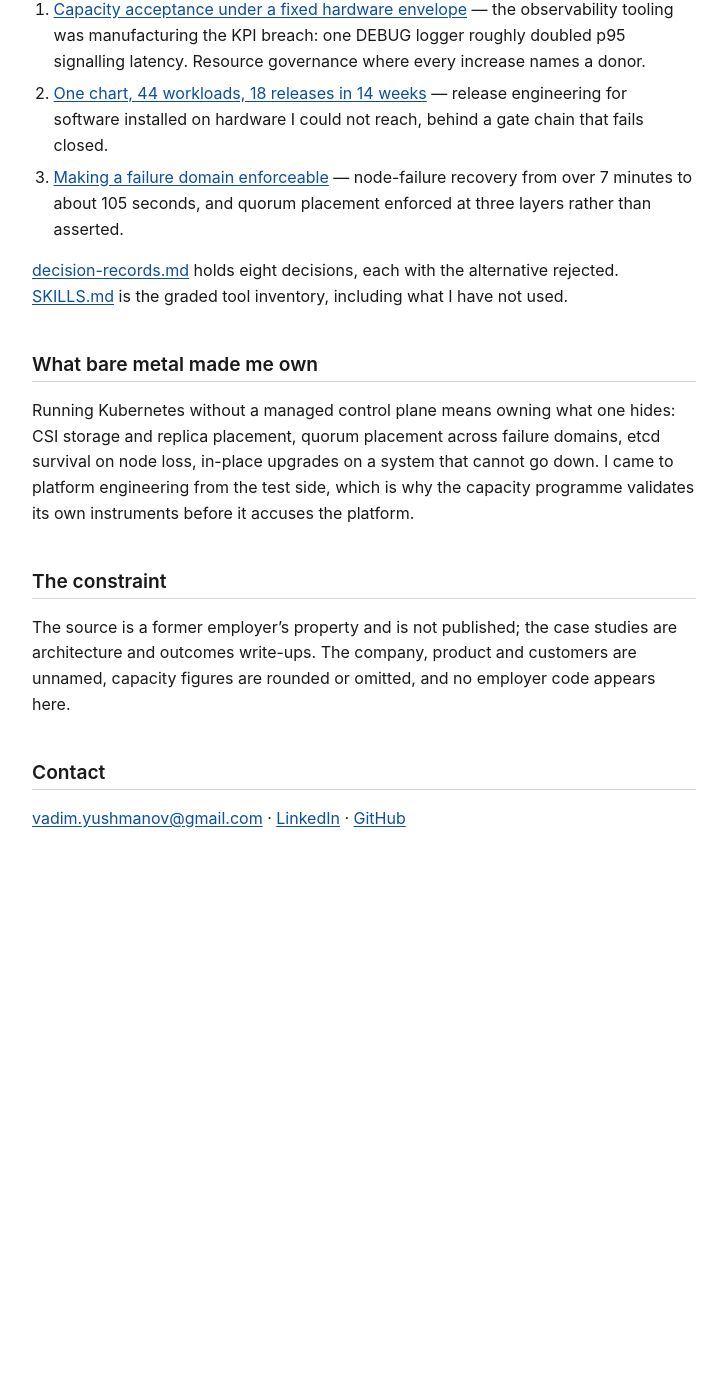
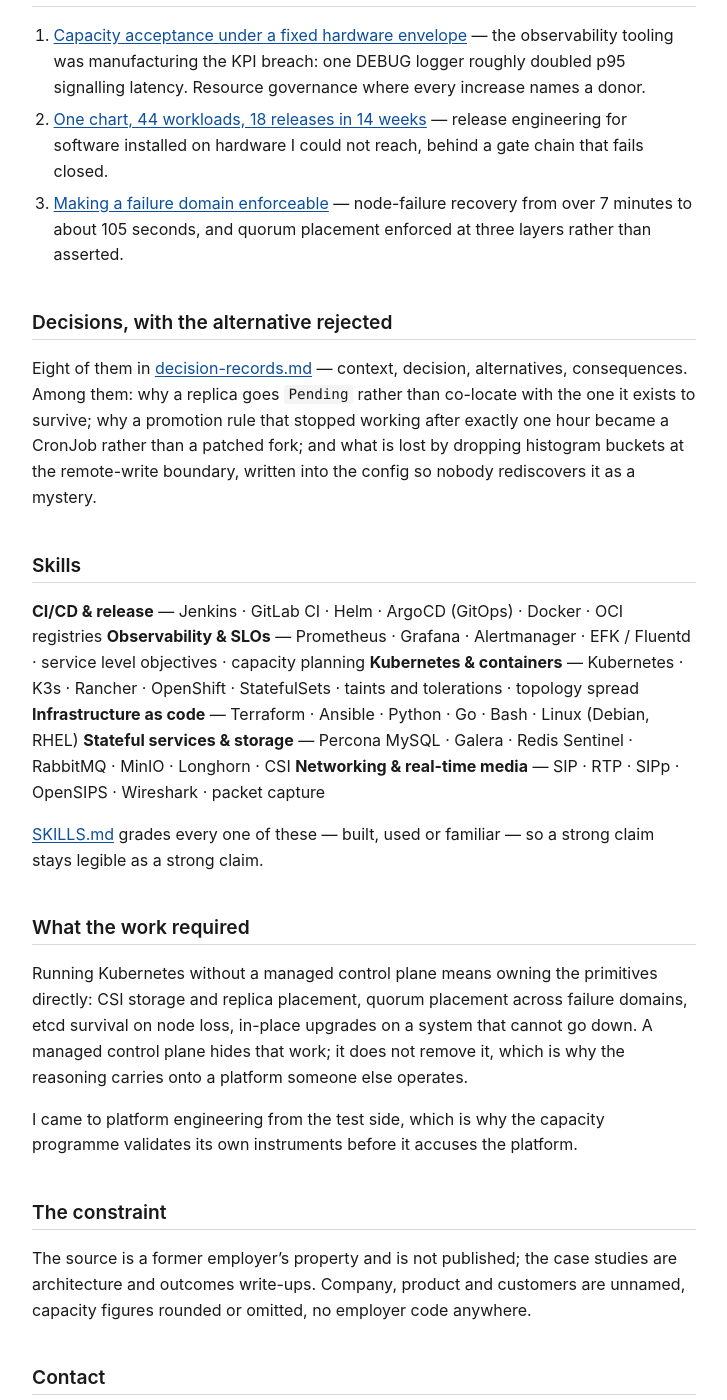
Before and after one commit to vvyushmanov/vvyushmanov.github.io, a Jekyll site: the page built from index.md, in a window 1280 px wide and 1400 px high, scrolled down 664 px. Shown: the whole window, without its empty margins (276-1003 px from the left). Built offline with Jekyll 4.4.1, drawn with Linux system fonts in a browser that asks for light colours; before the commit the page ends 1591 px from its top, so only the background shows below that; some of the changed text lies outside the part shown.

Commit message:
docs: surface skills, name the decisions, stop framing the work as bare-metal-only
Skills get their own section on the landing page with the six named groups and
a link to the graded inventory, instead of one trailing sentence after the case
studies.

The decision-records link now names three of the eight — a Pending replica, a
promotion rule that expired after exactly one hour, and what is lost by
dropping histogram buckets — so there is a reason to click it.

SKILLS.md's "Not yet" section is gone. It was an inventory of absences, and the
built/used/familiar grades above it already do the calibration. What replaces
it is what I would fix first: policy as code, and infrastructure code tested
the way I demanded the platform be tested.

The positioning no longer reads as a bare-metal specialism. Running Kubernetes
without a managed control plane means owning the primitives directly; a managed
control plane hides that work, it does not remove it.

```diff
--- a/index.md
+++ b/index.md
@@ -5,26 +5,27 @@ title: "Vadim Iushmanov (Yushmanov)"
 
 # Vadim Iushmanov (Yushmanov)
 
-**Platform Engineer / DevOps Engineer** — Kubernetes on bare metal, and the
-CI/CD, storage and reliability work that keeps it standing.
+**Platform Engineer / DevOps Engineer** — Kubernetes, CI/CD, and the reliability
+work that keeps a platform standing after it ships.
 
 ## Verifiable without taking my word for it
 
 - **[OT-CONTAINER-KIT/redis-operator #1684](https://github.com/OT-CONTAINER-KIT/redis-operator/pull/1684)**
   — a 1.4k-star Kubernetes operator's Helm chart did not template a field its
-  own CRD already supported, forcing users into a post-install
-  `kubectl patch` that races the reconciler. I filed
+  own CRD already supported, forcing users into a post-install `kubectl patch`
+  that races the reconciler. I filed
   [the issue](https://github.com/OT-CONTAINER-KIT/redis-operator/issues/1683),
-  sent the fix, and a maintainer merged it.
+  sent the fix, a maintainer merged it.
 - **[devops-netology](https://github.com/vvyushmanov/devops-netology)** — 239 of
   239 commits mine. Seven Terraform roots provisioning multi-AZ networking,
-  compute and load balancing, with remote state in Terraform Cloud, then
-  kubespray, qbec/jsonnet and a monitoring stack above them.
+  compute, load balancing and IAM bindings, remote state in Terraform Cloud, AWS
+  EC2 through the official modules, then kubespray, qbec/jsonnet and a
+  monitoring stack above them.
 - **[concert-tracker](https://github.com/vvyushmanov/concert-tracker)** — the most
   recent thing I built end to end: a three-stage Dockerfile dropping to a
   non-root user, compose gated on a database healthcheck, 16 schema migrations.
-  Cloudflare Turnstile killed the server-side scraper, so the crawl moved into
-  an Electron agent holding a persistent browser profile.
+  When Cloudflare Turnstile killed the scraper, the crawl moved into an Electron
+  agent holding a persistent browser profile.
 - **EF SET English Certificate — 86/100 (C2).**
 
 ## Case studies
@@ -40,24 +41,43 @@ CI/CD, storage and reliability work that keeps it standing.
    — node-failure recovery from over 7 minutes to about 105 seconds, and quorum
    placement enforced at three layers rather than asserted.
 
-[decision-records.md](decision-records.md) holds eight decisions, each with the
-alternative rejected. [SKILLS.md](SKILLS.md) is the graded tool
-inventory, including what I have not used.
+## Decisions, with the alternative rejected
 
-## What bare metal made me own
+Eight of them in [decision-records.md](decision-records.md) — context, decision,
+alternatives, consequences. Among them: why a replica goes `Pending` rather than
+co-locate with the one it exists to survive; why a promotion rule that stopped
+working after exactly one hour became a CronJob rather than a patched fork; and
+what is lost by dropping histogram buckets at the remote-write boundary, written
+into the config so nobody rediscovers it as a mystery.
 
-Running Kubernetes without a managed control plane means owning what one hides:
-CSI storage and replica placement, quorum placement across failure domains, etcd
-survival on node loss, in-place upgrades on a system that cannot go down. I came
-to platform engineering from the test side, which is why the capacity programme
-validates its own instruments before it accuses the platform.
+## Skills
+
+**CI/CD & release** — Jenkins · GitLab CI · Helm · ArgoCD (GitOps) · Docker · OCI registries
+**Observability & SLOs** — Prometheus · Grafana · Alertmanager · EFK / Fluentd · service level objectives · capacity planning
+**Kubernetes & containers** — Kubernetes · K3s · Rancher · OpenShift · StatefulSets · taints and tolerations · topology spread
+**Infrastructure as code** — Terraform · Ansible · Python · Go · Bash · Linux (Debian, RHEL)
+**Stateful services & storage** — Percona MySQL · Galera · Redis Sentinel · RabbitMQ · MinIO · Longhorn · CSI
+**Networking & real-time media** — SIP · RTP · SIPp · OpenSIPS · Wireshark · packet capture
+
+[SKILLS.md](SKILLS.md) grades every one of these — built, used or familiar — so
+a strong claim stays legible as a strong claim.
+
+## What the work required
+
+Running Kubernetes without a managed control plane means owning the primitives
+directly: CSI storage and replica placement, quorum placement across failure
+domains, etcd survival on node loss, in-place upgrades on a system that cannot
+go down. A managed control plane hides that work; it does not remove it, which
+is why the reasoning carries onto a platform someone else operates.
+
+I came to platform engineering from the test side, which is why the capacity
+programme validates its own instruments before it accuses the platform.
 
 ## The constraint
 
 The source is a former employer's property and is not published; the case
-studies are architecture and outcomes write-ups. The company, product and
-customers are unnamed, capacity figures are rounded or omitted, and no employer
-code appears here.
+studies are architecture and outcomes write-ups. Company, product and customers
+are unnamed, capacity figures rounded or omitted, no employer code anywhere.
 
 ## Contact
 
```
Also changed, not shown: SKILLS.md (+16 -12 lines), decision-records.md (+4 -4 lines), README.md.
